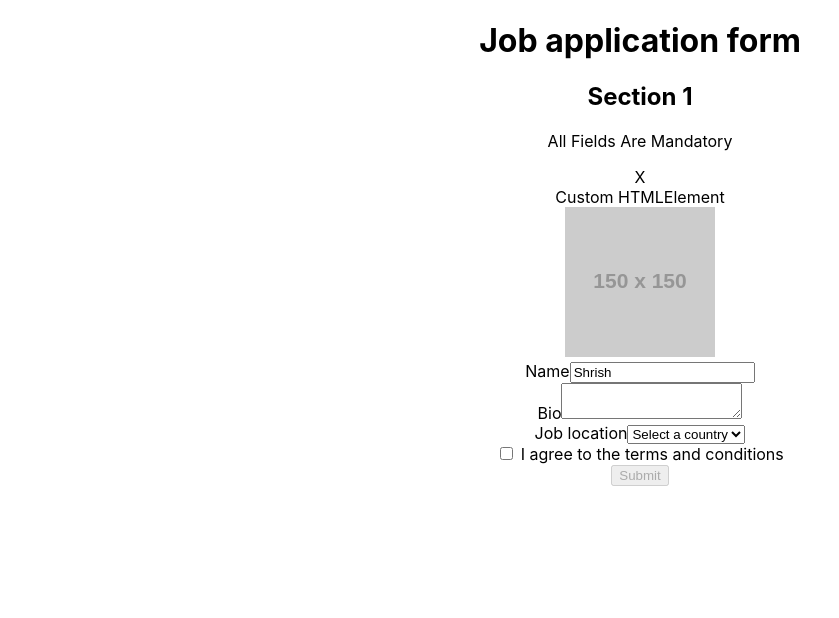
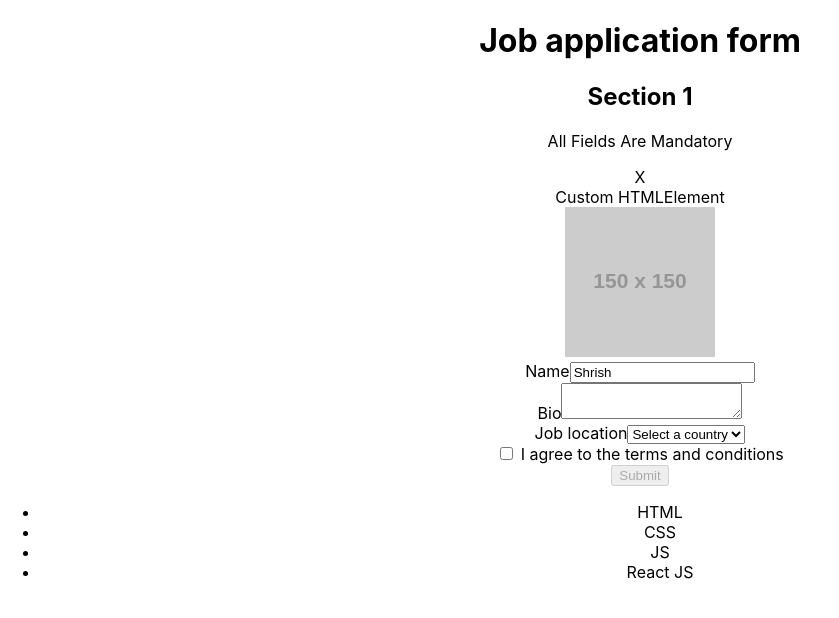
Before and after one commit to shrishkarki/react-testing-library, a React (Create React App) app: page / in a window 1280 px wide. Shown: the top 618 px of the page, without its empty margins (0-839 px from the left). Built offline with nearby package versions, Linux system fonts and the light colour scheme.

Commit message:
querying multiple Element

```diff
--- a/src/App.tsx
+++ b/src/App.tsx
@@ -1,11 +1,13 @@
 
 import './App.css';
 import Application from './components/application/Application';
+import Skill from './components/skill/Skill';
 
 function App() {
   return (
     <div className="App">
-     <Application/>
+      <Application />
+      <Skill skills={["HTML", "CSS", "JS", "React JS"]} />
     </div>
   );
 }
--- /dev/null
+++ b/src/components/skill/Skill.tsx
@@ -0,0 +1,16 @@
+import { SkillsProps } from "./Skills.types";
+
+const Skill = (props: SkillsProps) => {
+  const { skills } = props;
+
+  return (
+    <>
+      <ul>
+        {skills.map((skill, index) => {
+          return <li key={index}>{skill}</li>;
+        })}
+      </ul>
+    </>
+  );
+};
+export default Skill;
--- /dev/null
+++ b/src/components/skill/Skills.types.ts
@@ -0,0 +1,3 @@
+export interface SkillsProps{
+    skills: string[]
+}
```
Also changed, not shown: 1 other file (tests, documents, lock files or other folders).
